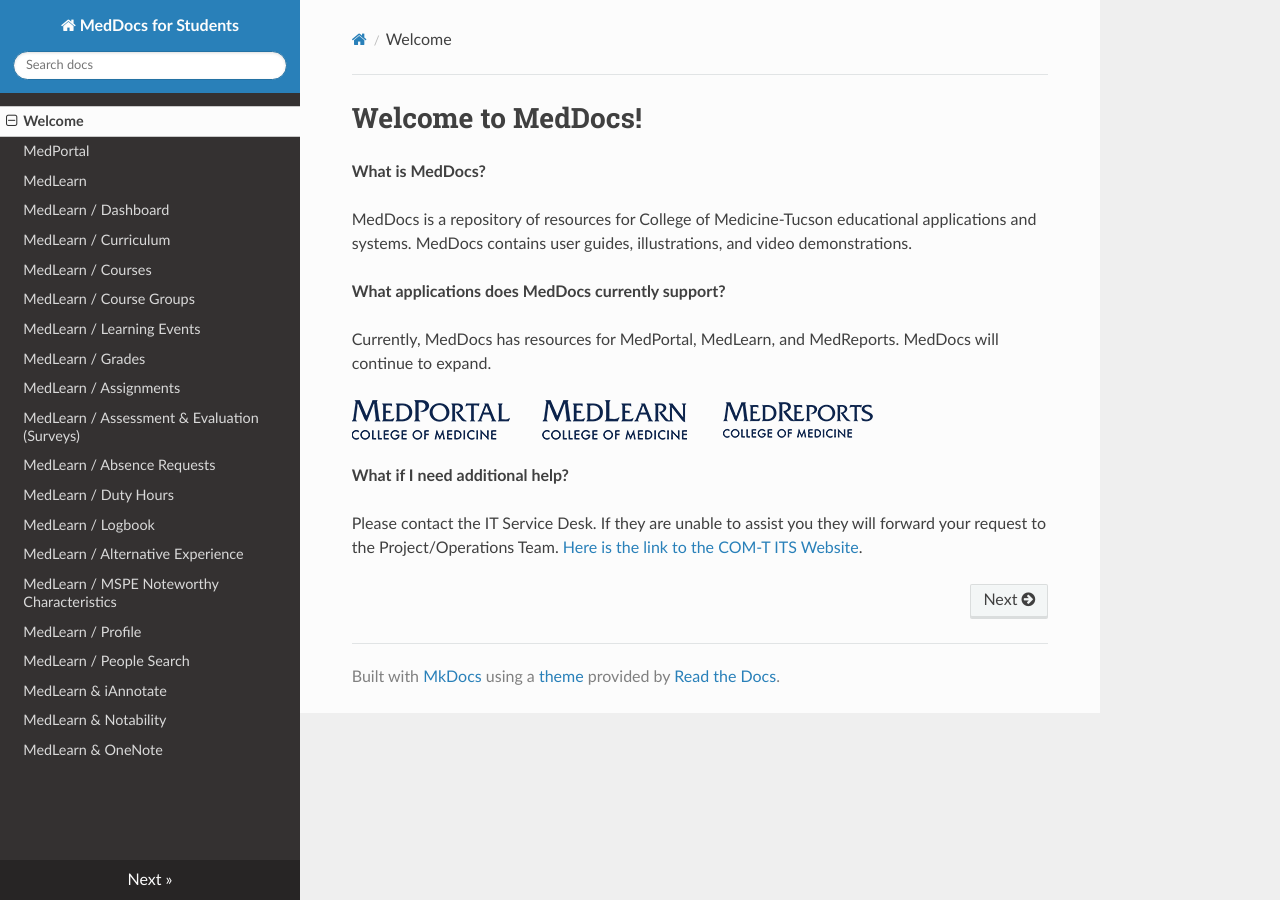
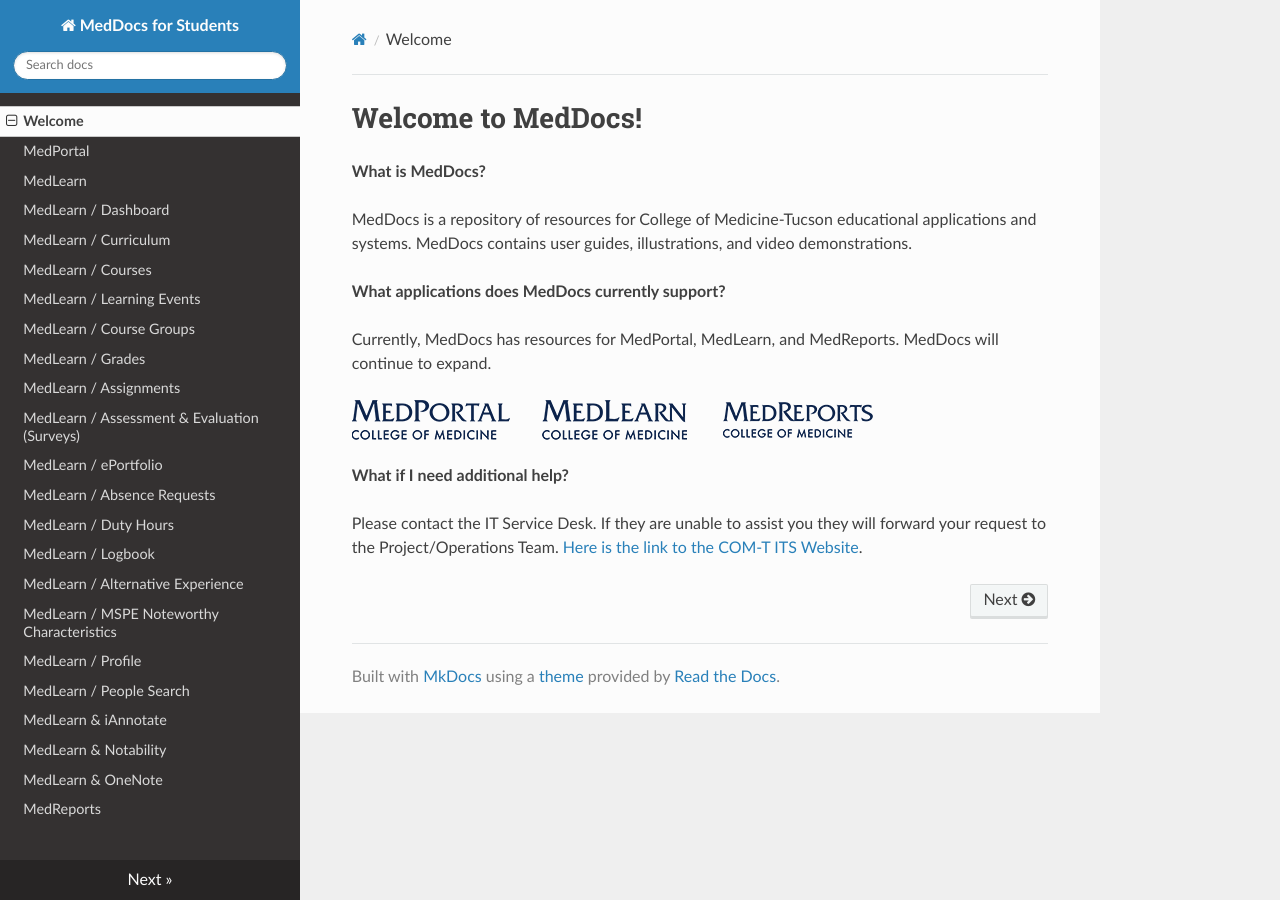
Before and after one commit to UACOMTucson/MedDocs, an MkDocs documentation site: the page built from docs/index.md, in a window 1280 px wide. Built offline with MkDocs 1.6.1, drawn with Linux system fonts in a browser that asks for light colours; nearby versions of some CDN libraries; old or Windows-style settings are respelled for this version of MkDocs.

Commit message:
updates to yml for new documentation

```diff
--- a/mkdocs.yml
+++ b/mkdocs.yml
@@ -7,11 +7,12 @@
 - MedLearn / Dashboard: "03_MedLearn_Dashboard.md"
 - MedLearn / Curriculum: "04_MedLearn_Curriculum.md"
 - MedLearn / Courses: "05_MedLearn_Courses.md"
+- MedLearn / Learning Events: "06_MedLearn_Events.md"
 - MedLearn / Course Groups: "12_MedLearn_Groups.md"
-- MedLearn / Learning Events: "06_MedLearn_Events.md"
 - MedLearn / Grades: "10_MedLearn_Grades.md"
 - MedLearn / Assignments: "11_MedLearn_Assignments.md"
 - MedLearn / Assessment & Evaluation (Surveys): "08_MedLearn_AE.md"
+- MedLearn / ePortfolio: "18_MedLearn_Portfolio.md"
 - MedLearn / Absence Requests: "13_MedLearn_Absences.md"
 - MedLearn / Duty Hours: "15_MedLearn_DutyHours.md"
 - MedLearn / Logbook: "16_MedLearn_Logbook.md"
@@ -22,5 +23,6 @@
 - MedLearn & iAnnotate: "iannotate.md"
 - MedLearn & Notability: "notability.md"
 - MedLearn & OneNote: "onenote.md"
+- MedReports: "MedReports.md"
 
 theme: readthedocs
```
